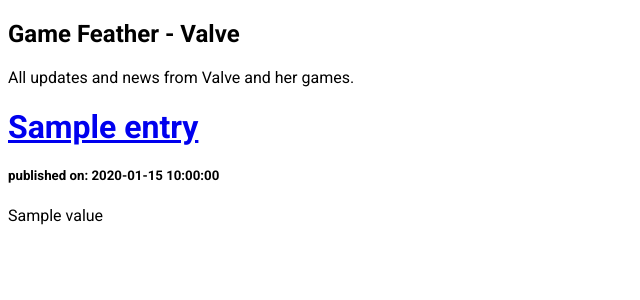
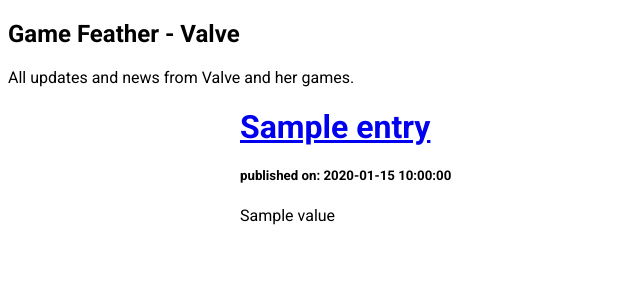
Before and after one commit to MattiasZurkovic/Game_Feather, a Flask app: template app/templates/valve.html in a window 1280 px wide. Shown: the top 300 px of the page, without its empty margins (0-640 px from the left). Run offline with Flask 2, Linux system fonts and the light colour scheme; the template is opened without the code that fills it: most values are stand-ins (such as "Sample title", 1, 10 or a date in 2020).

Commit message:
Simple styling

```diff
--- a/app/main.py
+++ b/app/main.py
@@ -15,7 +15,8 @@ def index():
 @app.route('/valve')
 def valve():
     ##### RSS Feed Urls:
-    VALVE_URLS = ['http://blog.counter-strike.net/index.php/feed/',  # CSGO URL
+    VALVE_URLS = ['http://store.steampowered.com/feeds/news.xml'     # Steam URL
+                  'http://blog.counter-strike.net/index.php/feed/',  # CSGO URL
                   'http://blog.dota2.com/feed/',                     # DOTA URL
                   'http://www.teamfortress.com/rss.xml',             # TF2 URL
                   'http://www.sourcefilmmaker.com/rss.xml'           # Source Film Maker URL
--- a/app/templates/valve.html
+++ b/app/templates/valve.html
@@ -10,6 +10,11 @@
 
     body {
       font-family: 'Roboto', sans-serif;
+    }
+
+    #valve_block {
+      margin: 0 auto;
+      width: 800px;
     }
 
   </style>
```
